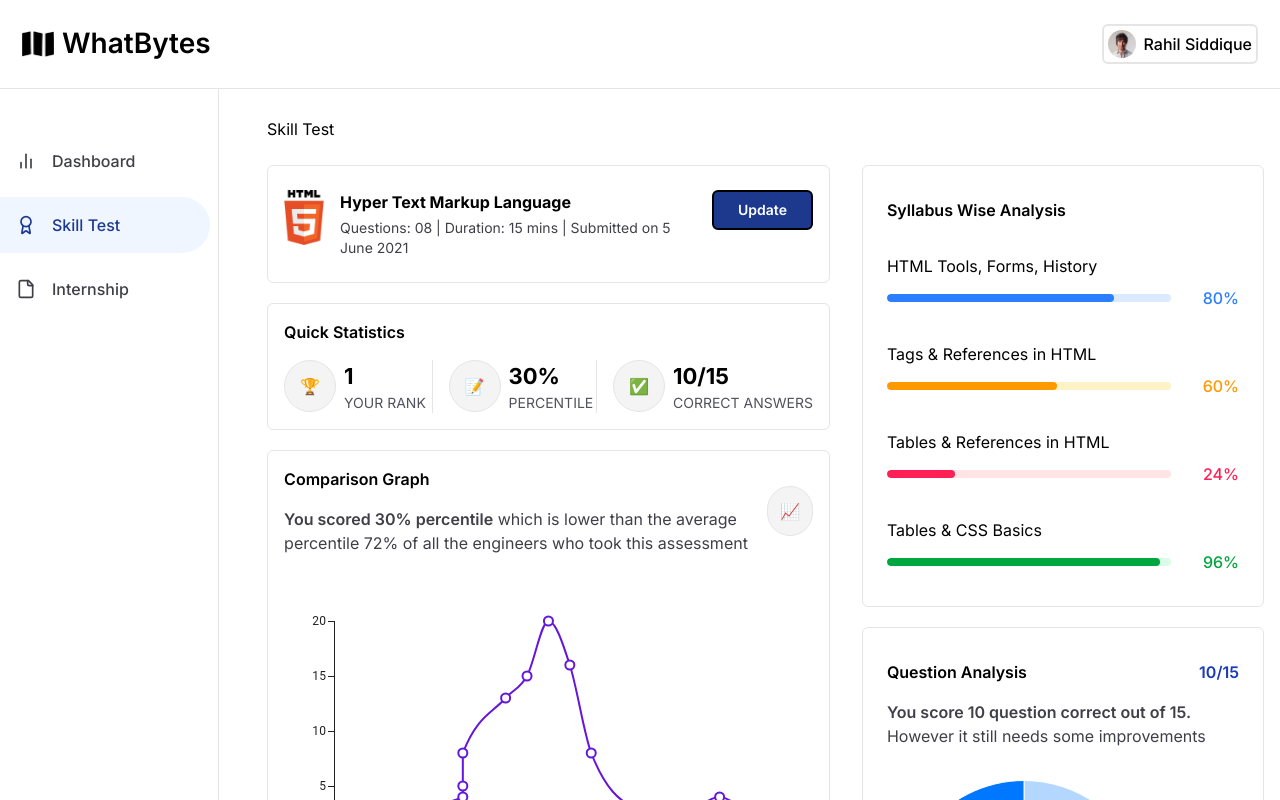
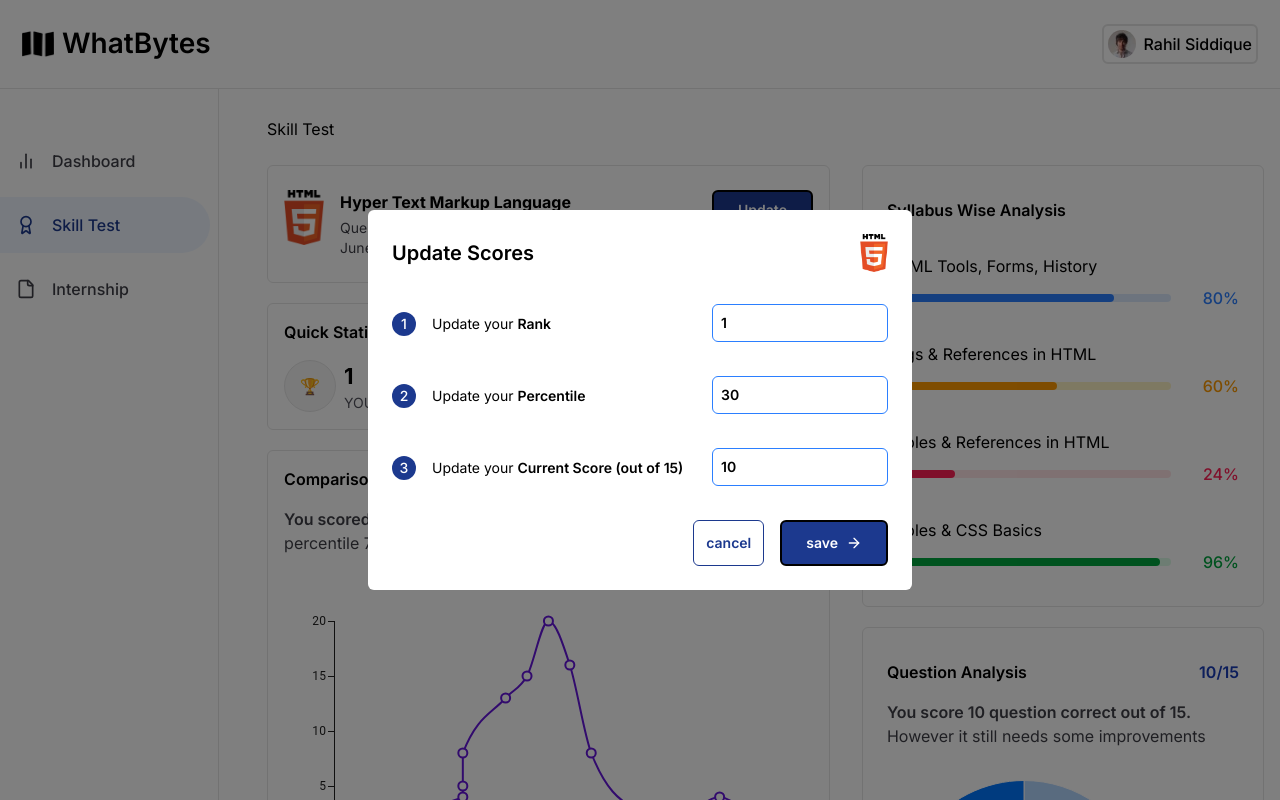
Before and after one commit to greatochuko/what-bytes-dashboard, a Next.js app: page / in a window 1280 px wide. Both pictures are taken after a click on the button "Update". Shown: the top 800 px of the page. Built offline with nearby package versions, Linux system fonts and the light colour scheme.

Commit message:
Add UpdateScoreButton and UpdateScoreModal components; update QuizCard to use new button

```diff
--- a/src/app/globals.css
+++ b/src/app/globals.css
@@ -3,6 +3,7 @@
 @layer base {
   * {
     @apply border-neutral-200;
+    outline: none;
   }
 }
 
--- a/src/components/QuizCard.tsx
+++ b/src/components/QuizCard.tsx
@@ -1,5 +1,6 @@
 import Image from "next/image";
 import React from "react";
+import UpdateScoreButton from "./UpdateScoreButton";
 
 export default function QuizCard() {
   return (
@@ -19,9 +20,7 @@
           </p>
         </div>
       </div>
-      <button className="rounded-md border-2 border-black bg-blue-900 px-6 py-2 text-sm font-semibold text-white">
-        Update
-      </button>
+      <UpdateScoreButton />
     </div>
   );
 }
--- /dev/null
+++ b/src/components/UpdateScoreButton.tsx
@@ -0,0 +1,22 @@
+"use client";
+
+import React, { useState } from "react";
+import UpdateScoreModal from "./UpdateScoreModal";
+
+export default function UpdateScoreButton() {
+  const [modalOpen, setModalOpen] = useState(false);
+  return (
+    <>
+      <button
+        onClick={() => setModalOpen(true)}
+        className="rounded-md border-2 border-black bg-blue-900 px-6 py-2 text-sm font-semibold text-white"
+      >
+        Update
+      </button>
+      <UpdateScoreModal
+        open={modalOpen}
+        closeModal={() => setModalOpen(false)}
+      />
+    </>
+  );
+}
--- /dev/null
+++ b/src/components/UpdateScoreModal.tsx
@@ -0,0 +1,143 @@
+"use client";
+
+import { ArrowRightIcon } from "lucide-react";
+import Image from "next/image";
+import React, { useState } from "react";
+
+type UpdateScoreModaslProps = {
+  open: boolean;
+  closeModal: () => void;
+};
+
+type ScoreType = {
+  name: "rank" | "percentile" | "currentScore";
+  text: string;
+  value: string;
+  errorMessage: string;
+};
+
+const initialScores: ScoreType[] = [
+  {
+    name: "rank",
+    text: "Rank",
+    value: "1",
+    errorMessage: "required | should be a number",
+  },
+  {
+    name: "percentile",
+    text: "Percentile",
+    value: "30",
+    errorMessage: "required | percentile 0-100",
+  },
+  {
+    name: "currentScore",
+    text: "Current Score (out of 15)",
+    value: "10",
+    errorMessage: "required",
+  },
+];
+
+export default function UpdateScoreModal({
+  open,
+  closeModal,
+}: UpdateScoreModaslProps) {
+  const [scores, setScores] = useState(initialScores);
+
+  const hasError = (field: ScoreType["name"], value: string) => {
+    switch (field) {
+      case "currentScore":
+        return !value;
+
+      case "percentile":
+        return !value;
+
+      case "rank":
+        return !value || Number(value) < 1;
+
+      default:
+        return false;
+    }
+  };
+
+  const changeScore = (field: ScoreType["name"], value: string) => {
+    const numberValue = Number(value);
+    if (isNaN(numberValue)) return;
+
+    setScores((curr) =>
+      curr.map((score) => (score.name === field ? { ...score, value } : score)),
+    );
+  };
+
+  const hasAnyError = scores.some((score) => hasError(score.name, score.value));
+
+  const handleSubmit = (e: React.FormEvent) => {
+    e.preventDefault();
+    if (hasAnyError) return;
+  };
+
+  return (
+    <div
+      onClick={closeModal}
+      className={`fixed top-0 left-0 z-10 flex h-full w-full items-center justify-center bg-black/50 duration-200 ${open ? "" : "invisible opacity-0"}`}
+    >
+      <div
+        className="w-[90%] max-w-[34rem] rounded-md bg-white p-6 text-sm"
+        onClick={(e) => e.stopPropagation()}
+      >
+        <div className="mb-8 flex items-center justify-between">
+          <h4 className="text-lg font-semibold sm:text-xl">Update Scores</h4>
+          <Image
+            src={"/html_logo.png"}
+            alt="html logo"
+            width={28}
+            height={28}
+            className="object-contain"
+          />
+        </div>
+        <form onSubmit={handleSubmit} className="flex flex-col gap-8">
+          {scores.map((score, index) => (
+            <div key={score.name} className="flex items-center justify-between">
+              <label htmlFor={score.name} className="flex items-center gap-4">
+                <span className="flex h-6 w-6 items-center justify-center rounded-full bg-blue-900 font-medium text-white">
+                  {index + 1}
+                </span>
+                <p>
+                  Update your{" "}
+                  <span className="font-semibold">{score.text}</span>
+                </p>
+              </label>
+              <div className="ml-auto w-44">
+                <input
+                  type="text"
+                  name={score.name}
+                  id={score.name}
+                  value={score.value}
+                  onChange={(e) => changeScore(score.name, e.target.value)}
+                  className={`mb-0.5 w-full rounded-md border p-2 font-semibold ${hasError(score.name, score.value) ? "border-red-600" : "border-blue-500"}`}
+                />
+                {hasError(score.name, score.value) && (
+                  <p className="text-xs text-red-600">{score.errorMessage}</p>
+                )}
+              </div>
+            </div>
+          ))}
+          <div className="flex justify-end gap-4">
+            <button
+              onClick={closeModal}
+              type="button"
+              className="rounded-md border border-blue-900 p-3 font-semibold text-blue-900"
+            >
+              cancel
+            </button>
+            <button
+              type="submit"
+              className="flex items-center gap-2 rounded-md border-2 border-black bg-blue-900 px-6 py-2 text-sm font-semibold text-white"
+            >
+              save <ArrowRightIcon className="h-4 w-4" />
+            </button>
+          </div>
+        </form>
+      </div>
+    </div>
+  );
+}
```
